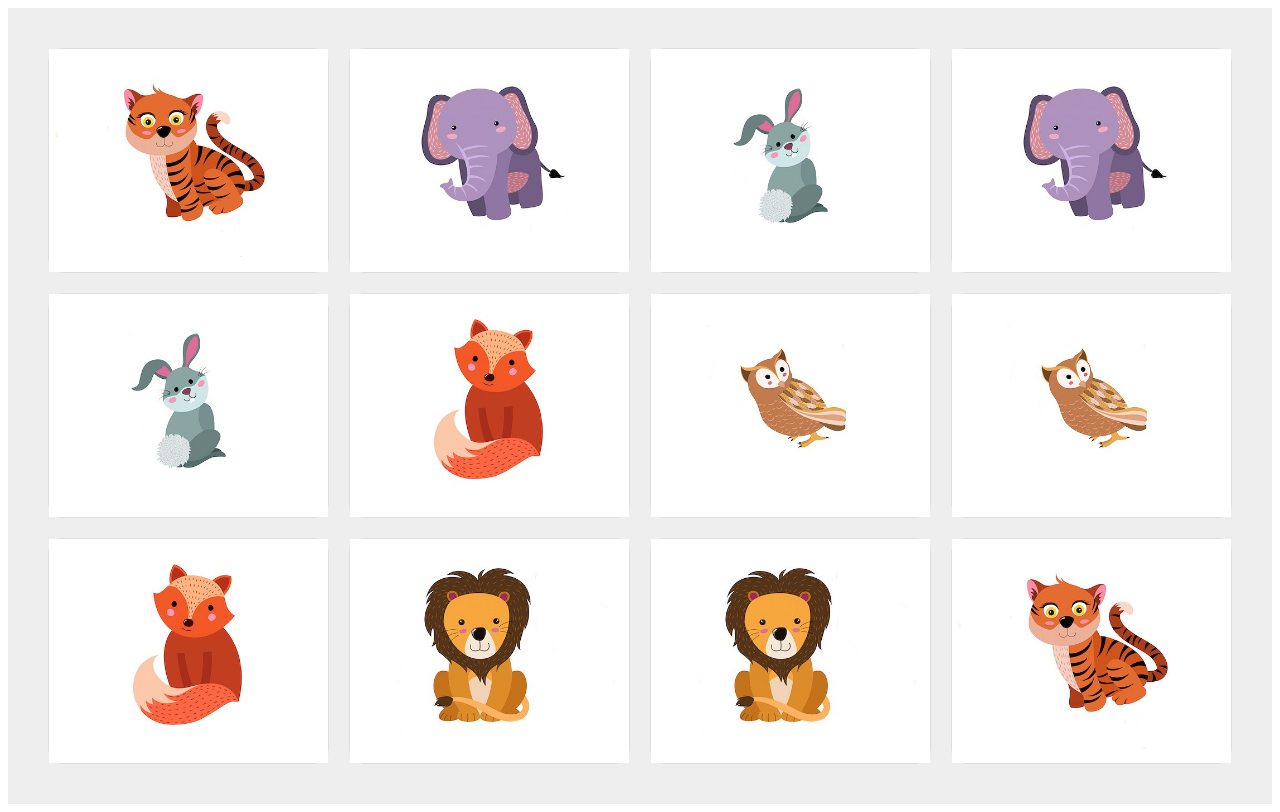
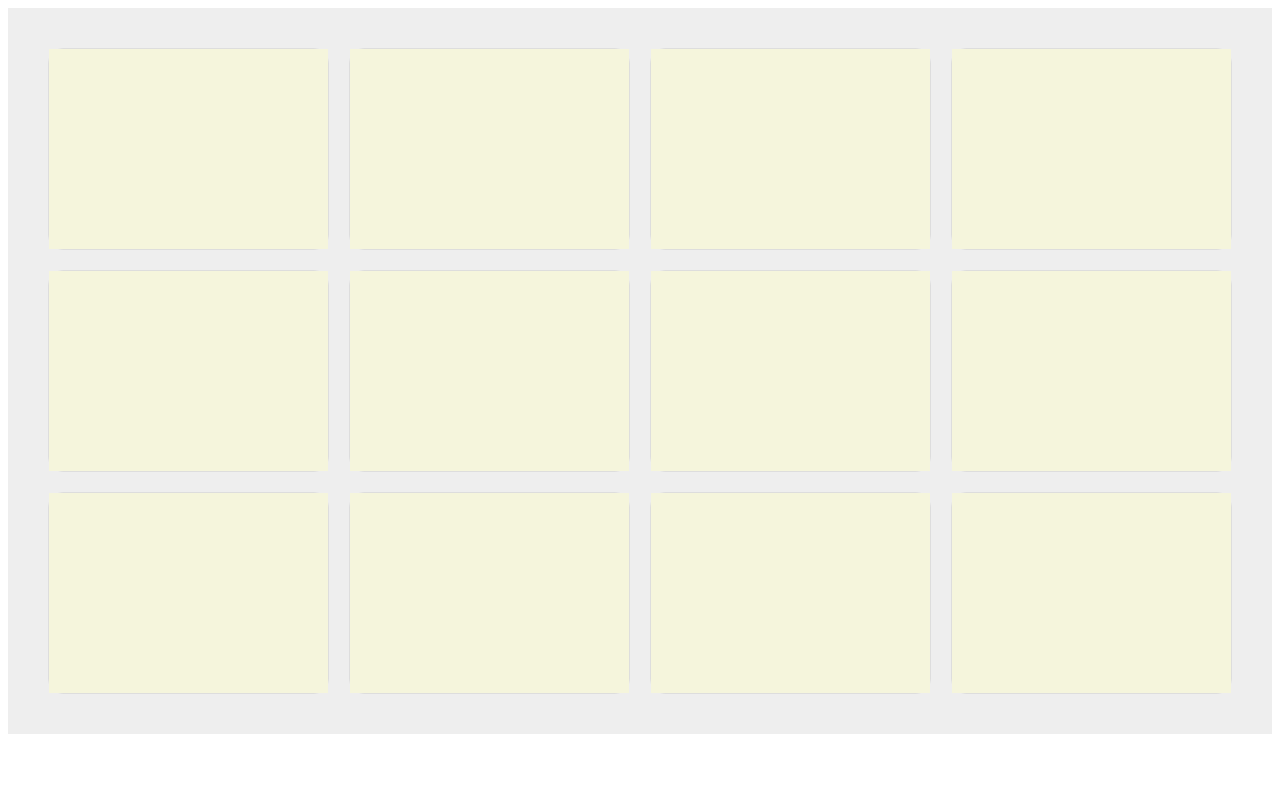
Before and after one commit to jmuspratt/memory-vue, a Vue app: page / in a window 1280 px wide. Built offline with nearby package versions, Linux system fonts and the light colour scheme.

Commit message:
Card flipping

```diff
--- a/src/components/Card.vue
+++ b/src/components/Card.vue
@@ -1,6 +1,13 @@
 <template>
   <div class="card" @click="flip" >
-    <img :src="url" />
+<div class="card__inner">
+    <div class="card__front"></div>
+
+      <div class="card__back">
+        <img :src="url" />
+      </div>
+    </div>
+
   </div>
 </template>
 
@@ -33,15 +40,54 @@ export default {
 .card {
   border: 1px solid #ddd;
   border-radius: 15px;
-   &.flipped {
-    border: 1px solid red;
-    }
+  perspective: 1000px;
 }
+
+.card.flipped .card__inner {
+  transform: rotateY(180deg);
+}
+
+.card__inner,
+.card__front,
+.card__back {
+  // min-height: 300px;
+min-height: 200px;
+}
+
+.card * {
+  pointer-events: none;
+}
+
+.card__inner {
+  transition: 0.6s;
+	transform-style: preserve-3d;
+	position: relative;
+}
+
+
+.card__front,
+.card__back {
+  backface-visibility: hidden;
+  -webkit-backface-visibility: hidden;
+  position: absolute;
+  top: 0;
+  left: 0;
+  width: 100%;
+  height: 100%;
+}
+
+.card__front {
+  background: beige;
+  z-index: 2;
+}
+
+.card__back {
+  	transform: rotateY(180deg);
+}
+
   img {
     display: block;
     max-width: 100%;
-
-  pointer-events: none;
   }
 
 </style>
```
